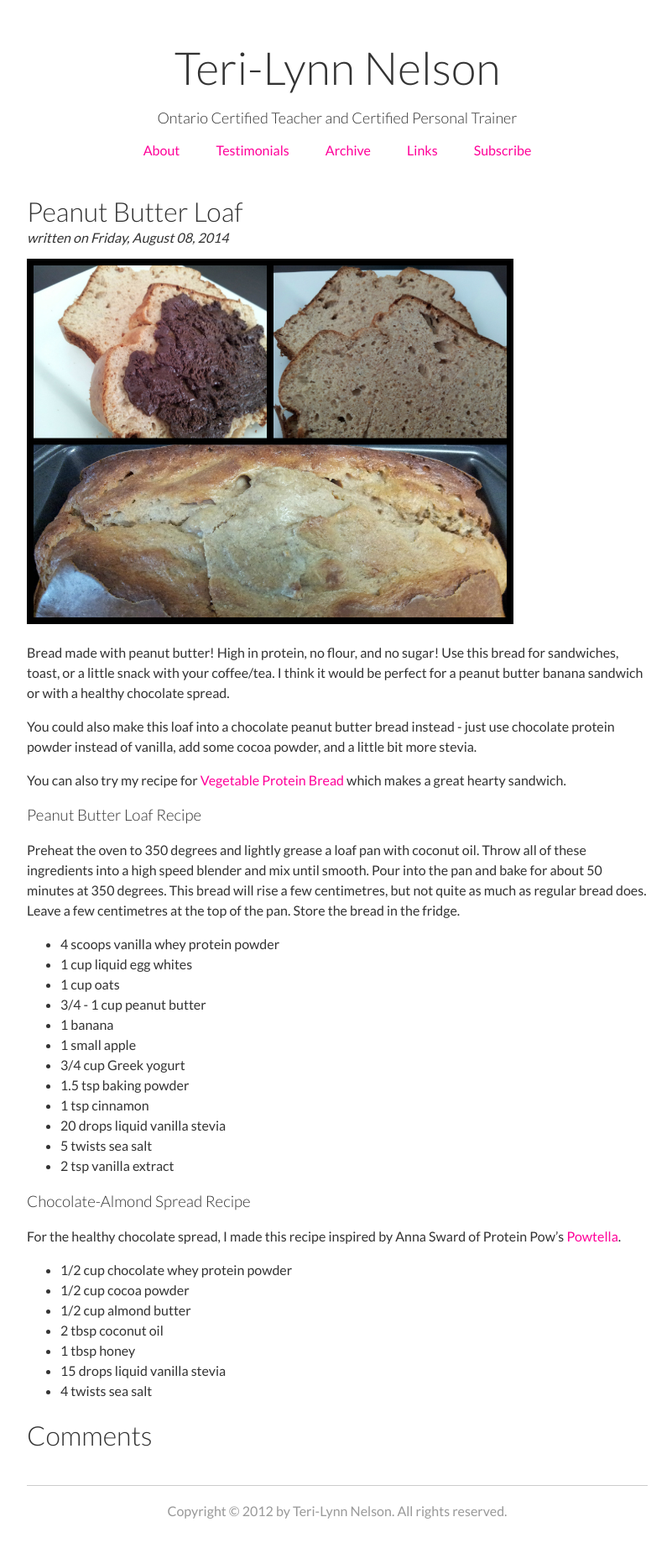
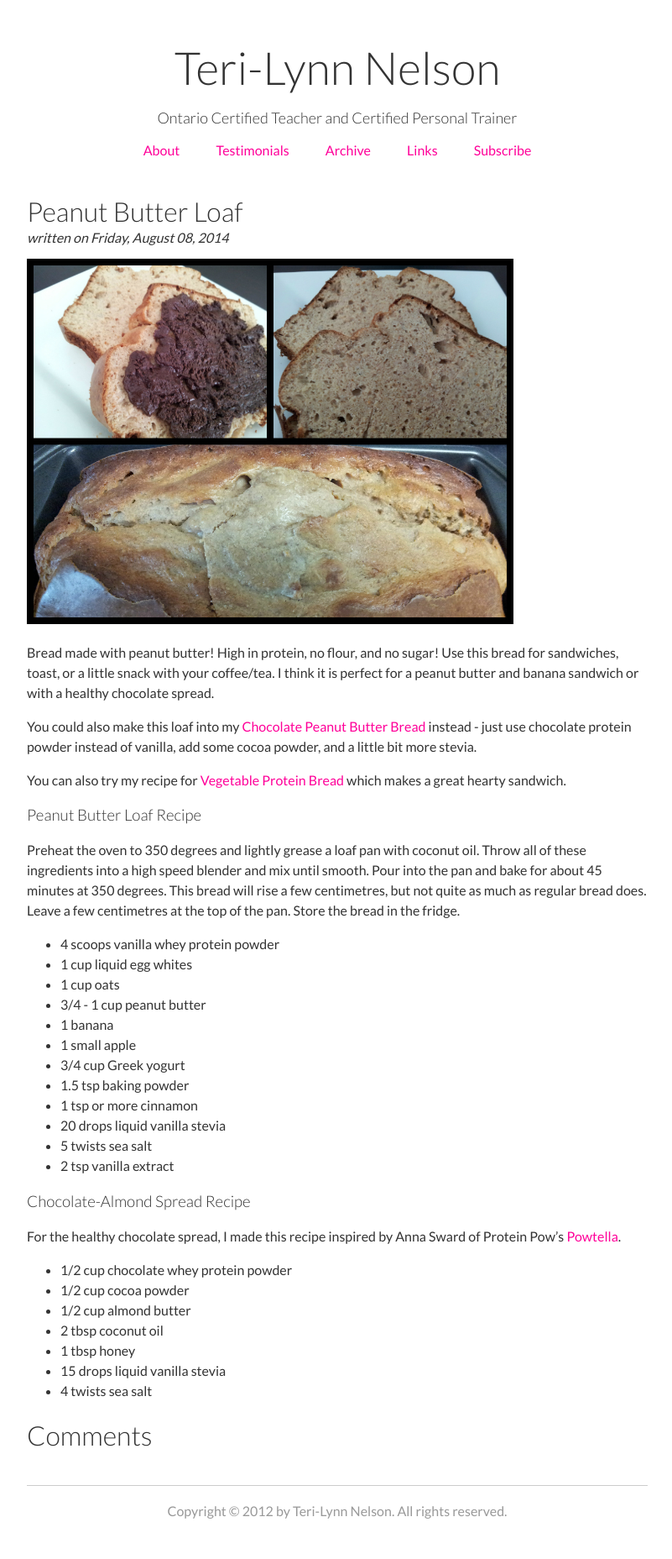
Before and after one commit to teri-lynn/teri-lynn.github.com, a Jekyll site: the page built from _posts/2014-08-08-peanut-butter-loaf.md, in a window 1280 px wide. Shown: the whole page at 84% size, without its empty margins (238-1039 px from the left). Built offline with Jekyll 4.4.1, drawn with Linux system fonts in a browser that asks for light colours; Markdown is read by kramdown in place of the engine named in the settings.

Commit message:
Added links to posts

```diff
--- a/_posts/2014-08-08-peanut-butter-loaf.md
+++ b/_posts/2014-08-08-peanut-butter-loaf.md
@@ -5,15 +5,15 @@ title: Peanut Butter Loaf
 
 ![Peanut Butter Loaf](/images/peanut_butter_loaf.jpg)
 
-Bread made with peanut butter! High in protein, no flour, and no sugar! Use this bread for sandwiches, toast, or a little snack with your coffee/tea.  I think it would be perfect for a peanut butter banana sandwich or with a healthy chocolate spread.
+Bread made with peanut butter! High in protein, no flour, and no sugar! Use this bread for sandwiches, toast, or a little snack with your coffee/tea.  I think it is perfect for a peanut butter and banana sandwich or with a healthy chocolate spread.
 
-You could also make this loaf into a chocolate peanut butter bread instead - just use chocolate protein powder instead of vanilla, add some cocoa powder, and a little bit more stevia.
+You could also make this loaf into my [Chocolate Peanut Butter Bread](http://teri-lynn.ca/2014/08/12/chocolate-peanut-butter-bread/) instead - just use chocolate protein powder instead of vanilla, add some cocoa powder, and a little bit more stevia.
 
 You can also try my recipe for [Vegetable Protein Bread](http://teri-lynn.ca/2014/08/01/vegetable-protein-bread/) which makes a great hearty sandwich.
 
 ### Peanut Butter Loaf Recipe
 
-Preheat the oven to 350 degrees and lightly grease a loaf pan with coconut oil. Throw all of these ingredients into a high speed blender and mix until smooth. Pour into the pan and bake for about 50 minutes at 350 degrees. This bread will rise a few centimetres, but not quite as much as regular bread does. Leave a few centimetres at the top of the pan. Store the bread in the fridge.
+Preheat the oven to 350 degrees and lightly grease a loaf pan with coconut oil. Throw all of these ingredients into a high speed blender and mix until smooth. Pour into the pan and bake for about 45 minutes at 350 degrees. This bread will rise a few centimetres, but not quite as much as regular bread does. Leave a few centimetres at the top of the pan. Store the bread in the fridge.
 
 - 4 scoops vanilla whey protein powder
 - 1 cup liquid egg whites
@@ -23,7 +23,7 @@ Preheat the oven to 350 degrees and lightly grease a loaf pan with coconut oil.
 - 1 small apple
 - 3/4 cup Greek yogurt
 - 1.5 tsp baking powder
-- 1 tsp cinnamon
+- 1 tsp or more cinnamon
 - 20 drops liquid vanilla stevia
 - 5 twists sea salt
 - 2 tsp vanilla extract
```
